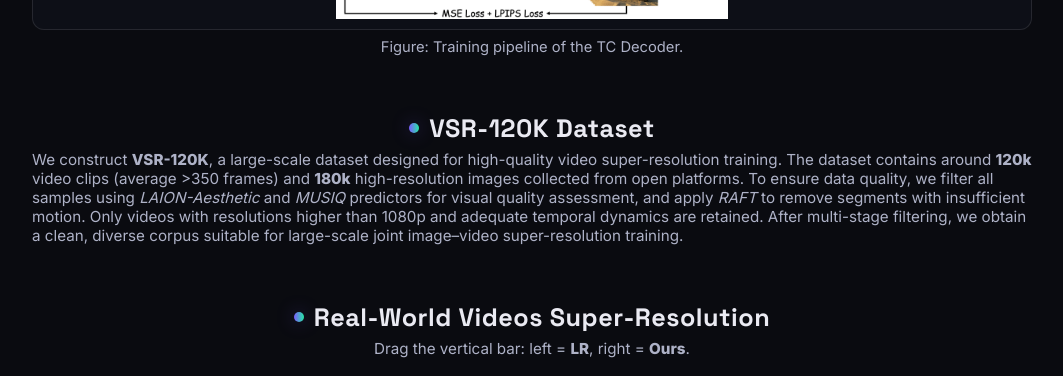
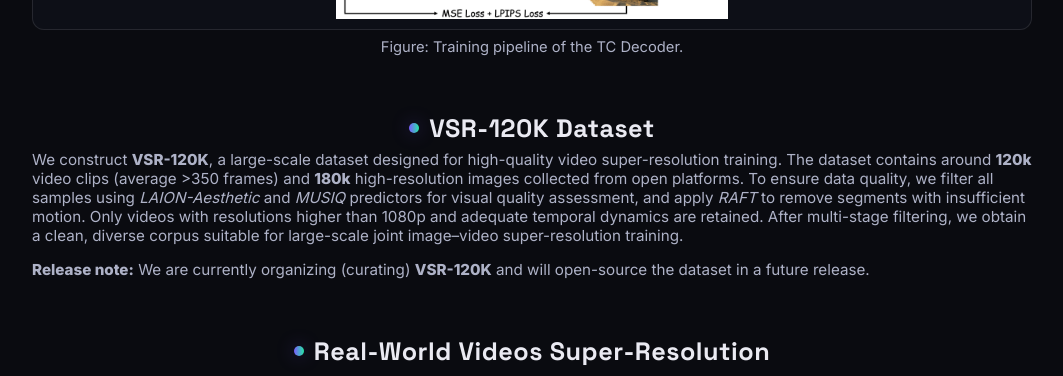
Before and after one commit to zhuang2002/zhuang2002.github.io, a Jekyll site: the page FlashVSR/index.html, which Jekyll copies as it is, in a window 1280 px wide and 900 px high, scrolled down 3009 px, cut to the strip 0-376 px from the top of the window. Shown: the whole strip, without its empty margins (108-1171 px from the left). Built offline with Jekyll 4.4.1, drawn with Linux system fonts in a browser that asks for light colours.

Commit message:
Update index.html

```diff
--- a/FlashVSR/index.html
+++ b/FlashVSR/index.html
@@ -815,6 +815,9 @@
         Only videos with resolutions higher than 1080p and adequate temporal dynamics are retained.
         After multi-stage filtering, we obtain a clean, diverse corpus suitable for large-scale joint image–video super-resolution training.
       </p>
+      <p class="note" style="max-width:1000px;margin:8px auto 0; text-align:left;">
+        <strong>Release note:</strong> We are currently organizing (curating) <strong>VSR-120K</strong> and will open-source the dataset in a future release.
+      </p>
     </section>
 
     <!-- Real -->
```
